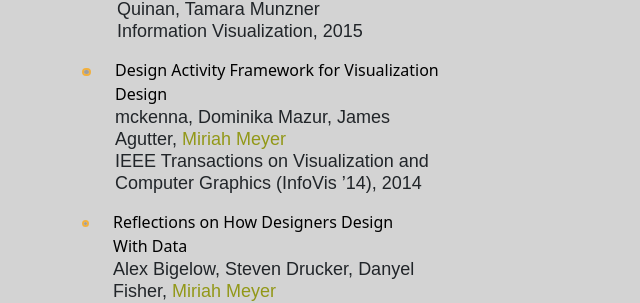
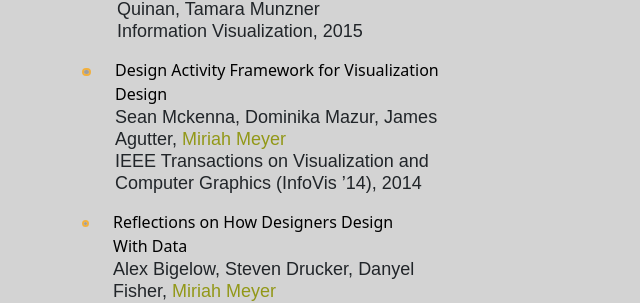
Before and after one commit to visidlab/visidlab.github.io, a Jekyll site: the page built from publications.md, in a window 1280 px wide and 900 px high, scrolled down 2960 px. Shown: the part 153-456 px from the top of the window, without its empty margins (0-640 px from the left). Built offline with Jekyll 4.4.1, drawn with Linux system fonts in a browser that asks for light colours; some web fonts are replaced; grey boxes are pictures that could not be loaded.

Commit message:
Update 2014_infovis_design-activity.md

```diff
--- a/_publications/2014_infovis_design-activity.md
+++ b/_publications/2014_infovis_design-activity.md
@@ -9,7 +9,7 @@ image: 2014_infovis_design-activity.png
 image_large: 2014_infovis_design-activity_teaser.png
 
 authors:
-- mckenna
+- Sean Mckenna
 - Dominika Mazur
 - James Agutter
 - meyer
```
